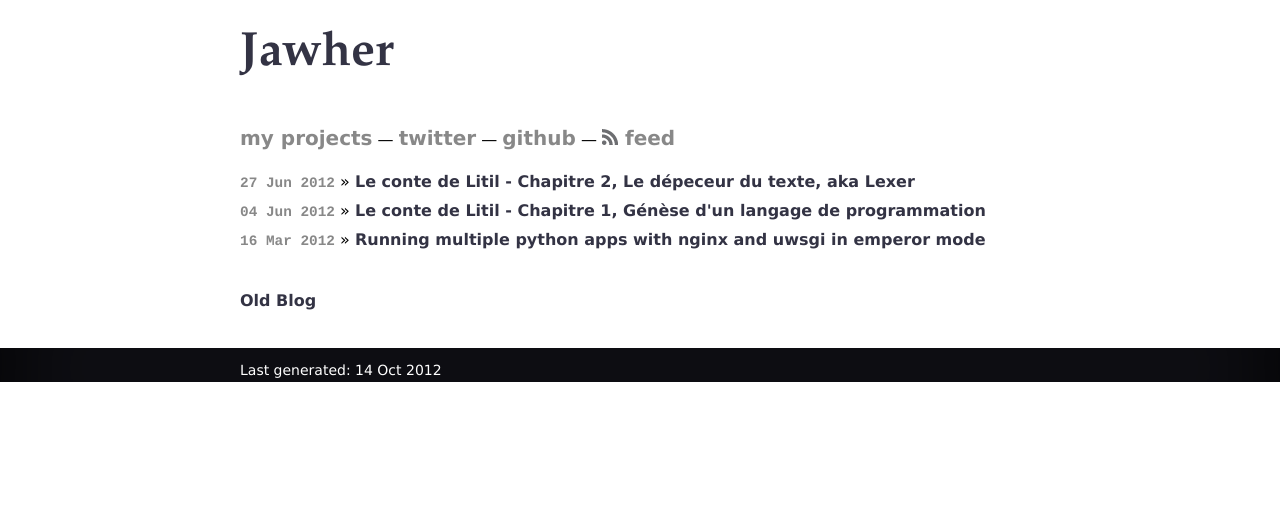
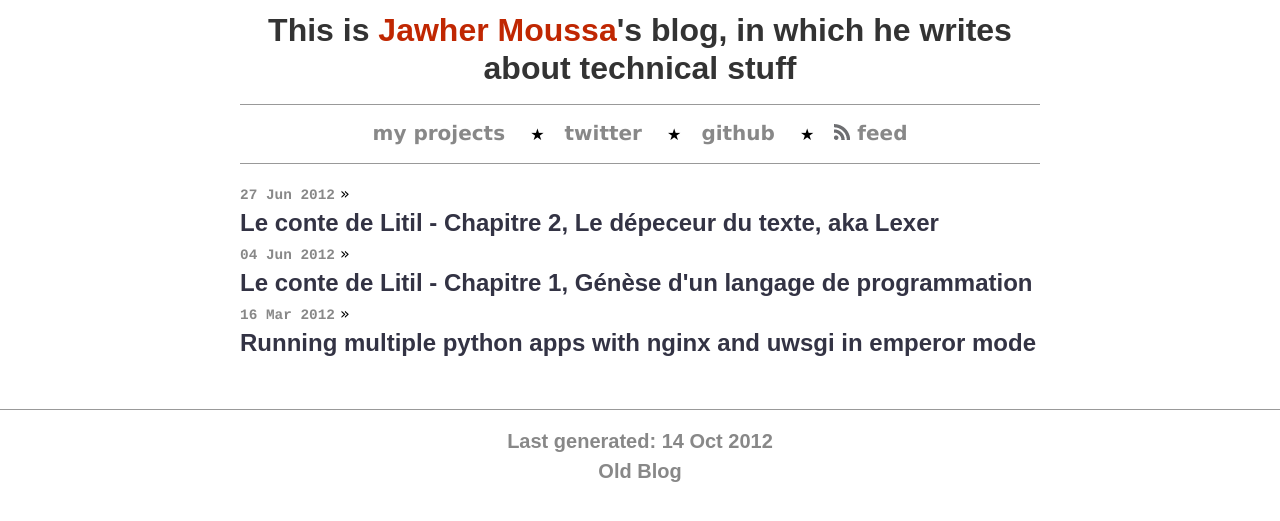
Before and after one commit to jawher/jawher.me, a Jekyll site: the page built from index.html, in a window 1280 px wide. Shown: the top 521 px of the page. Built offline with Jekyll 4.4.1, drawn with Linux system fonts in a browser that asks for light colours; Markdown is read by kramdown in place of the engine named in the settings.

Commit message:
Refreshing the index page design and the footer

```diff
--- a/_layouts/default.html
+++ b/_layouts/default.html
@@ -35,9 +35,12 @@
 </div>
 
 <footer>
-  <div class="content">
-    Last generated: {{ site.time |  date_to_string }}
-  </div>
+    <hr>
+    <ul>
+        <li><a href="https://github.com/jawher/jawher.me/commits/master">Last generated: {{ site.time |  date_to_string }}</a></li>
+        <li><a href="http://jawher.wordpress.com">Old Blog</a></li>
+    </ul>
+
 </footer>
 </body>
 </html>
--- a/css/simple.css
+++ b/css/simple.css
@@ -20,6 +20,19 @@
     font-size: 48px;
     color: #334;
     font-family: baskerville, 'palatino linotype', 'times new roman', serif;
+}
+
+h1.vilain {
+    color: #333;
+    text-align: center;
+    font-family: sans-serif;
+    font-size: 2em;
+    line-height: 1.2em;
+    margin: 10px 0;
+}
+
+h1.vilain span {
+    color: #C02702;
 }
 
 h2 {
@@ -55,15 +68,16 @@
 }
 
 hr {
-  background-color: #999;
-  border: none;
-  height: 2px;
-  margin-top: 3em;
+    background-color: #999;
+    border: none;
+    height: 1px;
+    margin: 1em 0;
 }
 
 a {
   color: #0086D2;
 }
+
 strong a {
   text-decoration: none;
 }
@@ -136,16 +150,33 @@
 }
 
 footer {
-    font-size: 14px;
-    background-color: #334;
-    color: #FFF;
-    clear: both;
-    padding-top: 10px;
-    box-shadow: inset 0px 1px 100px 0px black;
+
+}
+
+footer ul {
+    list-style-type: none;
+    margin: 10px auto;
+    text-align: center;
+    font-size: 20px;
+    color: #666;
+    font-weight: bold;
+    font-family: sans-serif;
+}
+
+footer li {
+    line-height: 1.5em;
 }
 
 footer a {
-    color:#FF7C80;
+    color: #888;
+    text-decoration: none;
+
+    padding: 5px 20px;
+}
+
+footer a:hover {
+    text-decoration: none;
+    color: #334;
 }
 
 footer .contact {
@@ -154,12 +185,18 @@
 }
 
 .nav {
-    /*position: absolute;
-    right: 10px;
-    top: 10px;*/
+    list-style-type: none;
+    margin: 10px auto;
+    text-align: center;
+}
+
+.nav li {
+    display: inline;
+
 }
 
 .nav a {
+    padding: 5px 20px;
     text-decoration: none;
     color: #888;
     font-weight: bold;
@@ -230,6 +267,7 @@
 
 ul.posts li {
     line-height: 1.75em;
+    margin: 0;
 }
 
 ul.posts span {
@@ -242,13 +280,14 @@
 .posts a {
     color: #334;
     text-decoration: none;
+    font-family: sans-serif;
     font-weight: bold;
+    font-size: 1.5em;
 }
 
 .posts a:hover {
     text-decoration: underline;
 }
-
 
 /* POSTS */
 
--- a/index.html
+++ b/index.html
@@ -4,22 +4,26 @@ title: Jawher
 ---
 
 <div id="home">
-  <h1>Jawher</h1>
-  <div class="nav">
-  <a href="/my-projects">my projects</a>
-   &mdash;
-  <a href="https://twitter.com/#!/jawher">twitter</a>
-   &mdash;
-  <a href="https://github.com/jawher">github</a>
-   &mdash;
-  <a href="/atom.xml"><img src="/images/rss.png" alt="feed" /> feed</a>
+    <h1 class="vilain">This is <span>Jawher Moussa</span>'s blog, in which he writes about technical stuff</h1>
+
+    <hr>
+    <ul class="nav">
+        <li><a href="/my-projects">my projects</a></li>
+        <li>&#9733;<a href="https://twitter.com/#!/jawher">twitter</a></li>
+        <li>&#9733;<a href="https://github.com/jawher">github</a></li>
+        <li>&#9733;<a href="/atom.xml"><img src="./images/rss.png" alt="feed"> feed</a>
+        </li>
+    </ul>
+
+    <hr>
+
+    <ul class="posts">
+        {% for post in site.posts %}
+        <li>
+            <span>{{ post.date | date_to_string }}</span> &raquo;
+            <br>
+            <a href="{{ post.url }}">{{ post.title }}</a>
+        </li>
+        {% endfor %}
+    </ul>
 </div>
-  <ul class="posts">
-    {% for post in site.posts %}
-      <li><span>{{ post.date | date_to_string }}</span> &raquo; <a href="{{ post.url }}">{{ post.title }}</a></li>
-    {% endfor %}
-  </ul>
-
-  <ul class="posts"><li><a href="http://jawher.wordpress.com">Old Blog</a></li>
-
-</div>
```
